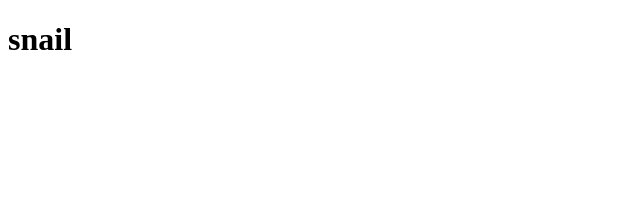
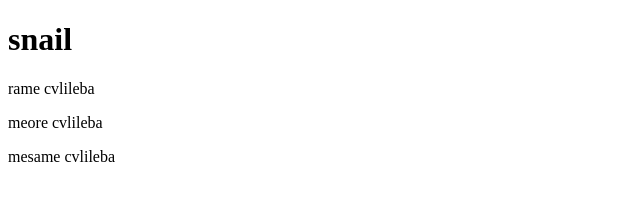
Before and after one commit to anothervictoria/squildworld, a plain HTML site: page gary.html in a window 1280 px wide. Shown: the whole page, without its empty margins (0-640 px from the left). Drawn offline with Linux system fonts and the light colour scheme.

Commit message:
second push

```diff
--- a/gary.html
+++ b/gary.html
@@ -7,5 +7,8 @@
   </head>
   <body>
     <h1>snail</h1>
+    <p>rame cvlileba</p>
+    <p>meore cvlileba</p>
+    <p>mesame cvlileba</p>
   </body>
 </html>
```
